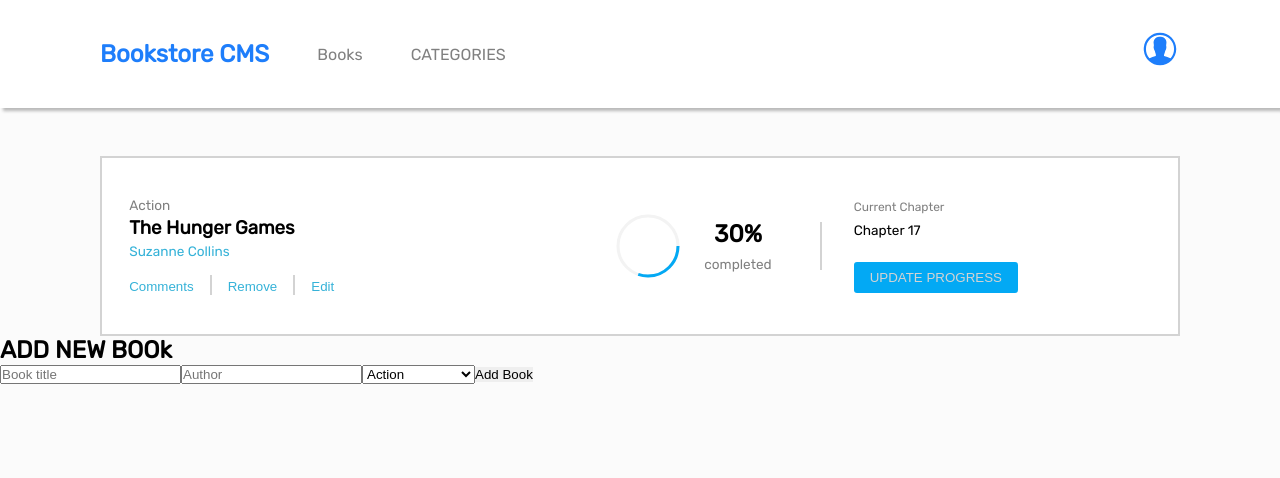
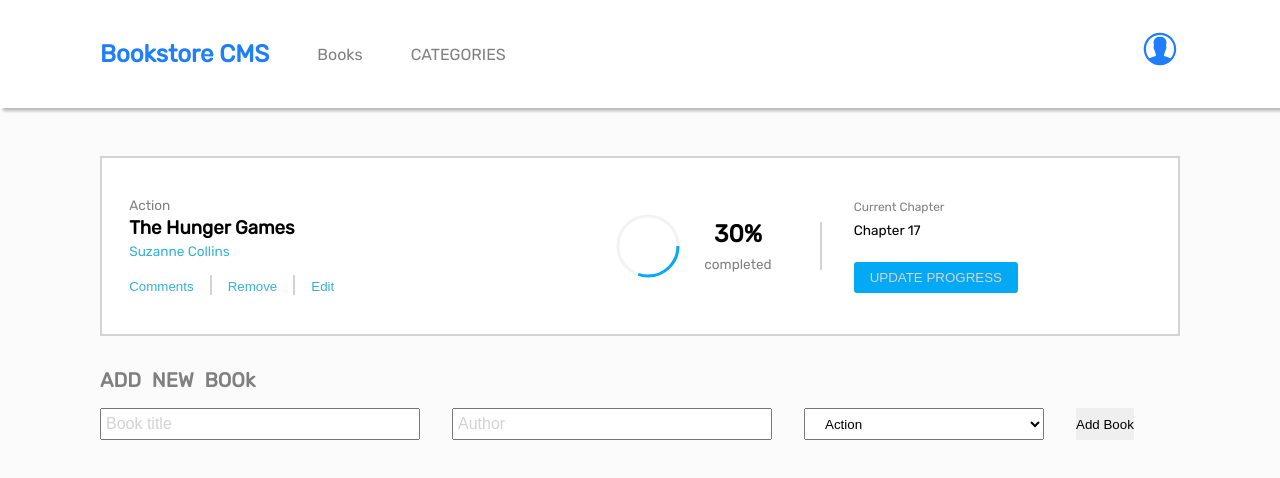
Before and after one commit to UselessJunkNotNeeded/Bookstore, a React (Create React App) app: page / in a window 1280 px wide. Shown: the top 478 px of the page. Built offline with nearby package versions, Linux system fonts and the light colour scheme.

Commit message:
Styling form

```diff
--- a/src/components/Input.jsx
+++ b/src/components/Input.jsx
@@ -8,7 +8,9 @@ const Input = () => (
       <input type="text" placeholder="Book title" required />
       <input type="text" placeholder="Author" required />
       <select name="category" id="category" required>
-        <option disabled> Category </option>
+        <option value="" disabled>
+          Category
+        </option>
         <option value="Action">Action</option>
         <option value="Economy">Economy</option>
         <option value="Fiction">Science Fiction</option>
--- a/src/components/Input.module.css
+++ b/src/components/Input.module.css
@@ -0,0 +1,31 @@
+.formControl {
+  padding: 2rem 6.25rem;
+}
+
+.formControl h2 {
+  font-size: 1.25rem;
+  color: grey;
+  word-spacing: 6px;
+}
+
+.form {
+  padding: 1rem 0;
+  display: flex;
+  gap: 2rem;
+}
+.form input {
+  width: 20rem;
+  height: 2rem;
+  padding: 0.25rem;
+  font-size: 1rem;
+}
+.form input::placeholder {
+  color: lightgray;
+}
+.form select {
+  width: 15rem;
+  padding-left: 1rem;
+}
+.form select::placeholder {
+  color: lightgray;
+}
```
